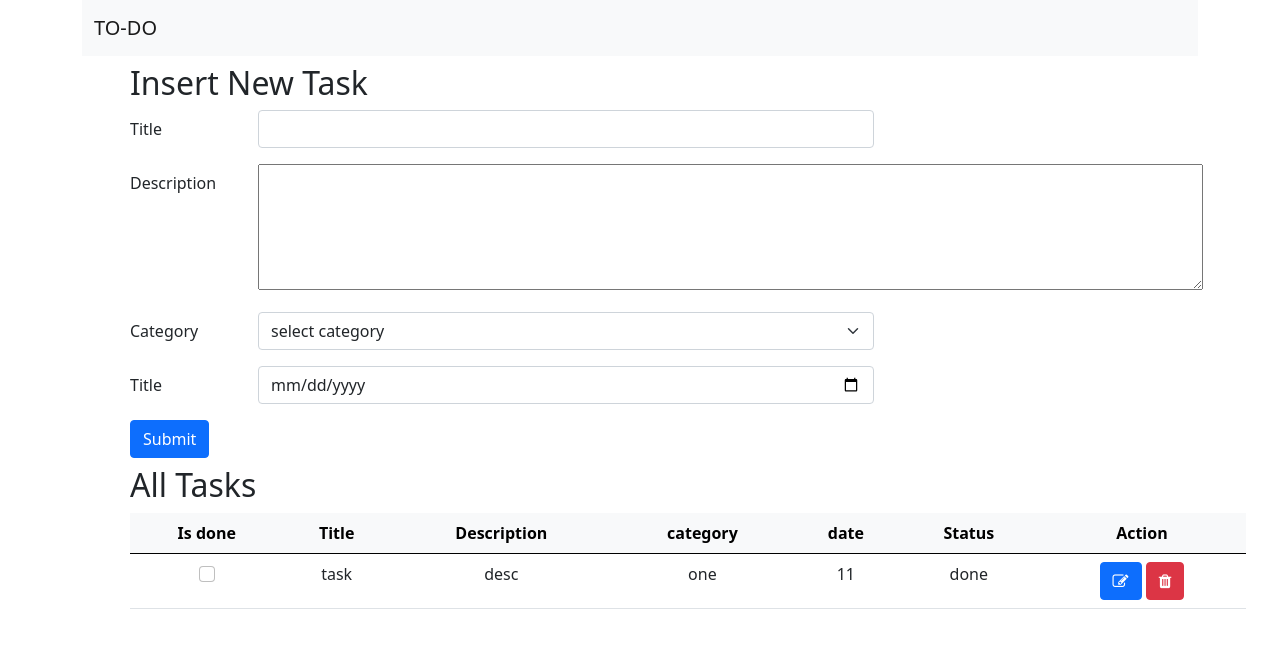
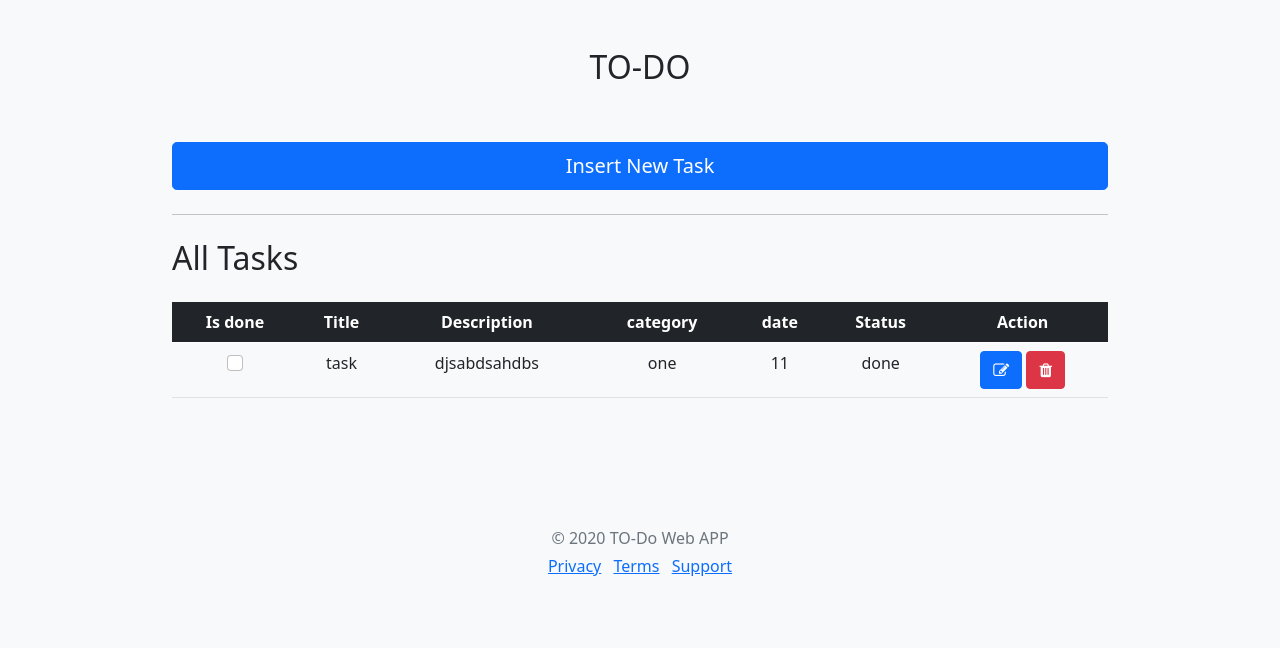
Before and after one commit to dipakp2726/to-do, a website: page index.html in a window 1280 px wide. Drawn offline with nearby package versions, Linux system fonts and the light colour scheme.

Commit message:
UI Rebuilded

```diff
--- /dev/null
+++ b/css/form-validation.css
@@ -0,0 +1,3 @@
+.container {
+  max-width: 960px;
+}
--- a/index.html
+++ b/index.html
@@ -2,95 +2,139 @@
 <html lang="en">
 
 <head>
-    <!-- Required meta tags -->
     <meta charset="utf-8">
     <meta name="viewport" content="width=device-width, initial-scale=1">
+    <meta name="description" content="">
+    <meta name="author" content="Mark Otto, Jacob Thornton, and Bootstrap contributors">
+    <meta name="generator" content="Hugo 0.79.0">
+    <title>Checkout example · Bootstrap v5.0</title>
 
+    <link rel="canonical" href="https://getbootstrap.com/docs/5.0/examples/checkout/">
+    <link rel="stylesheet" href="https://cdnjs.cloudflare.com/ajax/libs/font-awesome/4.7.0/css/font-awesome.min.css">
+
+
+
+
+    <!-- Bootstrap core CSS -->
     <!-- Bootstrap CSS -->
     <link href="https://cdn.jsdelivr.net/npm/bootstrap@5.0.0-beta1/dist/css/bootstrap.min.css" rel="stylesheet"
         integrity="sha384-giJF6kkoqNQ00vy+HMDP7azOuL0xtbfIcaT9wjKHr8RbDVddVHyTfAAsrekwKmP1" crossorigin="anonymous">
 
-        <link rel="stylesheet" href="https://cdnjs.cloudflare.com/ajax/libs/font-awesome/4.7.0/css/font-awesome.min.css">
 
-    <title>Hello, world!</title>
+    <style>
+        .bd-placeholder-img {
+            font-size: 1.125rem;
+            text-anchor: middle;
+            -webkit-user-select: none;
+            -moz-user-select: none;
+            user-select: none;
+        }
+
+        @media (min-width: 768px) {
+            .bd-placeholder-img-lg {
+                font-size: 3.5rem;
+            }
+        }
+    </style>
+
+
+    <!-- Custom styles for this template -->
+    <link href="css/form-validation.css" rel="stylesheet">
 </head>
 
-<body>
-
+<body class="bg-light">
 
     <div class="container">
+        <main>
+            <div class="py-5 text-center">
+                <!-- <img class="d-block mx-auto mb-4" src="../assets/brand/bootstrap-logo.svg" alt="" width="72" height="57"> -->
+                <h2>TO-DO</h2>
+                <!-- <p class="lead">Below is an example form built entirely with Bootstrap’s form controls. Each required form group has a validation state that can be triggered by attempting to submit the form without completing it.</p> -->
+            </div>
 
-        <!-- Image and text -->
-        <nav class="navbar navbar-light bg-light">
-            <div class="container-fluid">
-                <a class="navbar-brand" href="#">
-                    TO-DO
+            <div class="row g-3">
+
+                <div class="col-md-7 col-lg-12">
+
+                    <a class="w-100 btn btn-primary btn-lg" data-bs-toggle="collapse" href="#collapseExample"
+                        role="button" aria-expanded="false" aria-controls="collapseExample">
+                        Insert New Task
                     </a>
+
+                    <div class="collapse mt-2" id="collapseExample">
+                        <h4 class="mb-3">Insert New TO-DO</h4>
+                        <form class="needs-validation" id="to-do-insert" novalidate>
+                            <div class="row g-3">
+
+                                <div class="col-12">
+                                    <label for="title" class="form-label">Title</label>
+                                    <input type="text" class="form-control" id="title"
+                                        placeholder="Please enter Description" required>
+                                    <div class="invalid-feedback">
+                                        Please provide Title.
                                     </div>
-        </nav>
+                                </div>
 
-        <!-- input form -->
-        <div class="m-2 ms-5 col-8 ">
+                                <div class="col-12">
+                                    <label for="desc" class="form-label">Description</label>
 
-            <h2>Insert New Task</h2>
-
-            <form class="mt-2">
-
-                <div class="row mb-3">
-                    <label for="title" class="col-sm-2 col-form-label">Title</label>
-                    <div class="col-sm-10">
-                        <input type="email" class="form-control" id="title">
+                                    <textarea class="form-control" class="form-control" id="desc"
+                                        placeholder="Please enter Title" required></textarea>
+                                    <div class="invalid-feedback">
+                                        Please provide Description.
                                     </div>
                                 </div>
 
 
-                <div class="row mb-3">
-                    <label for="desc" class="col-sm-2 col-form-label">Description</label>
-                    <div class="col-sm-10">
-                        <textarea name="desc" id="desc" cols="100" rows="5"></textarea>
+
+                                <div class="col-md-5">
+                                    <label for="category" class="form-label">Category</label>
+                                    <select class="form-select" id="category" required>
+                                        <option value="">Choose...</option>
+                                        <option>Urgent and important</option>
+                                        <option>Time sensitive but less important</option>
+                                        <option>Important but not time sensitive</option>
+                                        <option>Not important and not urgent</option>
+                                    </select>
+                                    <div class="invalid-feedback">
+                                        Please select a valid category.
                                     </div>
                                 </div>
 
-
-                <div class="row mb-3">
-                    <label for="category" class="col-sm-2 col-form-label">Category</label>
-                    <div class="col-sm-10">
-
-                        <select class="form-select" id="category" aria-label="Default select example">
-                            <option selected disabled>select category</option>
-                            <option>One</option>
-                            <option>Two</option>
-                            <option>Three</option>
-                        </select>
+                                <div class="col-md-4">
+                                    <label for="date" class="form-label">Due Date</label>
+                                    <input type="date" class="form-control" min="mindate()" id="date"
+                                        required>
+                                    <div class="invalid-feedback">
+                                        Please select a valid Date.
                                     </div>
                                 </div>
-
-
-                <div class="row mb-3">
-                    <label for="date" class="col-sm-2 col-form-label">Title</label>
-                    <div class="col-sm-10">
-                        <input type="date" class="form-control" id="date">
-                    </div>
-                </div>
-
-                <button type="submit" id="submit" class="btn btn-primary">Submit</button>
-
-
-
-            </form>
 
 
                             </div>
 
 
+                            <hr class="my-4">
 
-        <div class="table table-responsive col-8 ms-5">
+                            <button class="w-100 btn btn-primary btn-lg" type="submit">Submit</button>
+                        </form>
+                    </div>
 
+                </div>
+            </div>
+
+
+            <hr class="my-4">
+
+            <div class="row g-3">
                 <h2>All Tasks</h2>
+                <div class="table table-responsive ">
+
+
 
                     <table class="table " id="to-do-table">
                         <thead>
-                    <tr class="table-light text-center ">
+                            <tr class="table-dark text-center ">
                                 <th scope="col">Is done</th>
                                 <th scope="col">Title</th>
                                 <th scope="col">Description</th>
@@ -102,9 +146,11 @@
                         </thead>
                         <tbody>
                             <tr class="text-center">
-                        <td><input class="form-check-input is-task-done" type="checkbox" id="inlineCheckbox1" value="option1"></td>
+                                <td><input class="form-check-input is-task-done" type="checkbox" id="inlineCheckbox1"
+                                        value="option1">
+                                </td>
                                 <td>task</td>
-                        <td>desc</td>
+                                <td>djsabdsahdbs</td>
                                 <td>one </td>
                                 <td>11</td>
                                 <td>done</td>
@@ -120,23 +166,37 @@
 
                 </div>
 
+            </div>
 
 
 
 
+        </main>
+
+        <footer class="my-5 pt-5 text-muted text-center text-small">
+            <p class="mb-1">&copy; 2020 TO-Do Web APP</p>
+            <ul class="list-inline">
+                <li class="list-inline-item"><a href="#">Privacy</a></li>
+                <li class="list-inline-item"><a href="#">Terms</a></li>
+                <li class="list-inline-item"><a href="#">Support</a></li>
+            </ul>
+        </footer>
     </div>
 
 
+    <!-- Option 1: Bootstrap Bundle with Popper -->
     <script src="https://cdn.jsdelivr.net/npm/bootstrap@5.0.0-beta1/dist/js/bootstrap.bundle.min.js"
         integrity="sha384-ygbV9kiqUc6oa4msXn9868pTtWMgiQaeYH7/t7LECLbyPA2x65Kgf80OJFdroafW"
         crossorigin="anonymous"></script>
 
+    <!-- jquery -->
     <script src="https://code.jquery.com/jquery-3.5.1.min.js"
         integrity="sha256-9/aliU8dGd2tb6OSsuzixeV4y/faTqgFtohetphbbj0=" crossorigin="anonymous"></script>
 
 
 
 
+    <script src="js/form-validation.js"></script>
 </body>
 
 </html>
--- /dev/null
+++ b/js/form-validation.js
@@ -0,0 +1,20 @@
+// Example starter JavaScript for disabling form submissions if there are invalid fields
+(function () {
+  'use strict'
+
+  // Fetch all the forms we want to apply custom Bootstrap validation styles to
+  var forms = document.querySelectorAll('.needs-validation')
+
+  // Loop over them and prevent submission
+  Array.prototype.slice.call(forms)
+    .forEach(function (form) {
+      form.addEventListener('submit', function (event) {
+        if (!form.checkValidity()) {
+          event.preventDefault()
+          event.stopPropagation()
+        }
+
+        form.classList.add('was-validated')
+      }, false)
+    })
+})()
```
Lines whose indentation alone changed are shown as unchanged.
